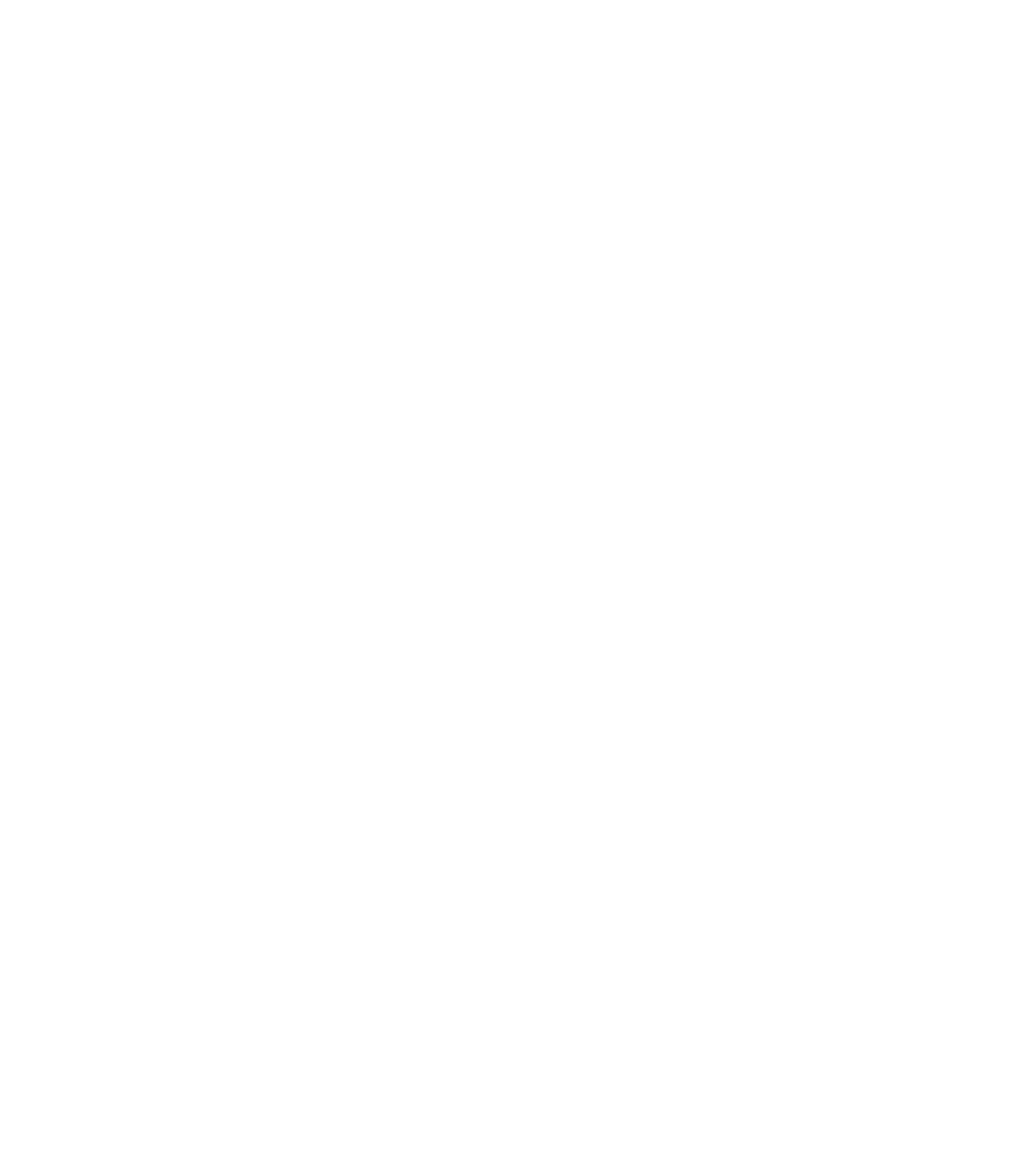
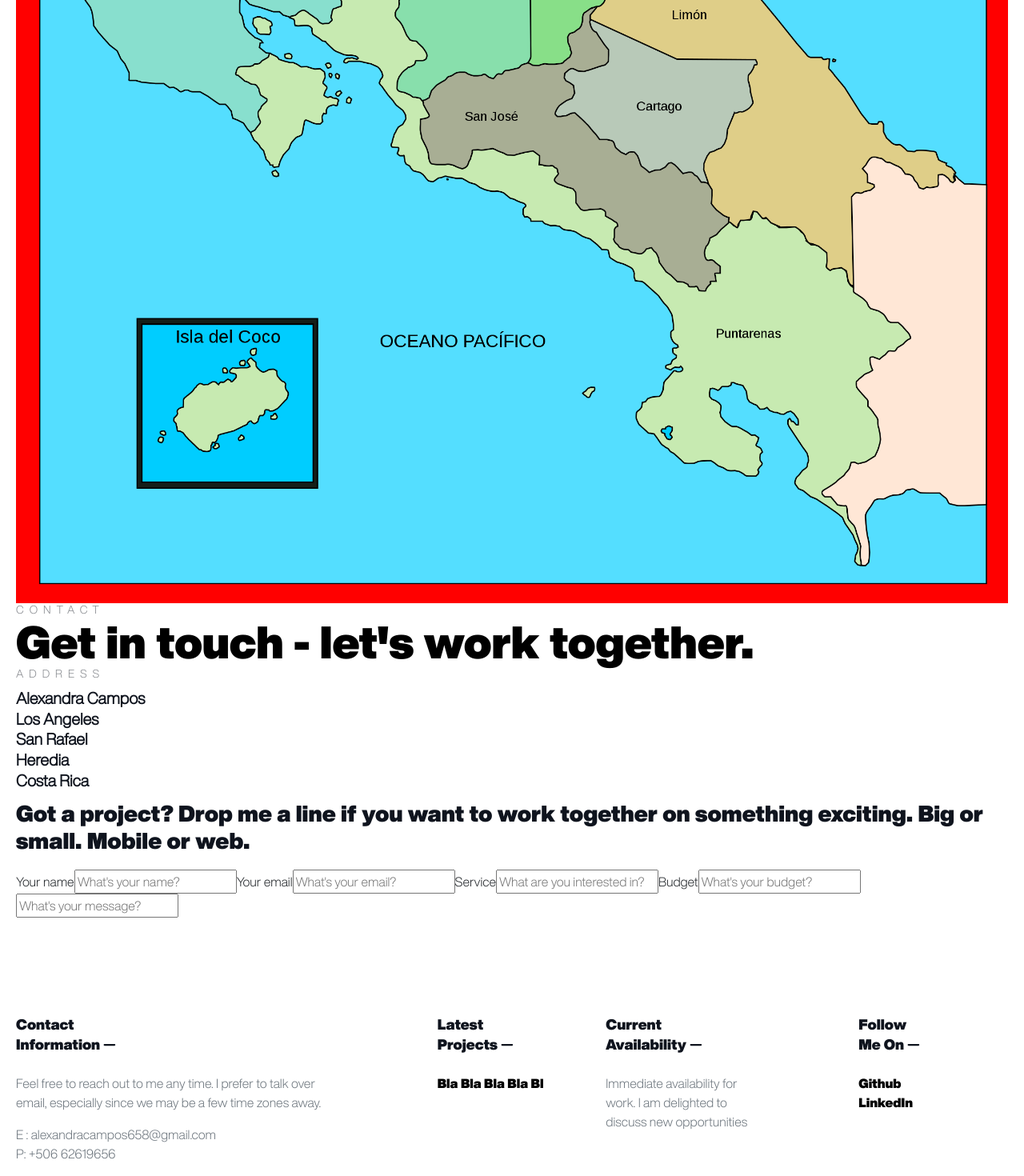
Before and after one commit to lexie70/My-Portfolio, a Next.js app: page /together in a window 1280 px wide. Shown: the part 526-1996 px from the top of the page at 80% size. Before the commit the page ends 800 px from the top, so only its background shows below. Built offline with nearby package versions, Linux system fonts and the light colour scheme.

Commit message:
lets work together view

```diff
--- a/src/app/globals.css
+++ b/src/app/globals.css
@@ -2,6 +2,8 @@
 @import '@fortawesome/fontawesome-svg-core/styles.css';
 @import url("./styles/helvetica_black/style.css");
 @import url("./styles/helvetica_light/style.css");
+
+
 
 body{
   font-family: 'Helvetica Now Display Light', serif;
@@ -27,6 +29,16 @@
   margin-bottom: 20px;
   letter-spacing: normal;
   /* background-color: red; */
+}
+h4{
+  font-weight: 500;
+    color: #0f141e;
+    letter-spacing: normal;
+    font-size: 1.250rem;
+    line-height:1.6rem;
+    padding-top: 1px;
+    padding-bottom: 4px;
+    font-family: "Helvetica Now Display Light",sans-serif;
 }
 a{
   color:#000000;
@@ -177,7 +189,9 @@
   .mainBox-about{
   width: 100%!important;
   /* background-color: pink;    */
+
   }
+
   body{
     margin-left: 10px;
     margin-right: 0px;
@@ -263,3 +277,13 @@
   color:#878a8f;
   border-bottom: none !important;
 }
+
+/* lets work together classes */
+
+.crmap-size{
+  > img{
+    width:100%;
+    height: auto;
+    background-color: red;
+  }
+}
--- a/src/app/page.jsx
+++ b/src/app/page.jsx
@@ -29,7 +29,7 @@
         <h5 className="mb-4">Alexandra Campos</h5>
         <h1 className="col-6">Frontend Developer and web designer</h1>
         <p className="col-6 mt-4">Since 2019 I have been working in various projects, some of them involving big eCommerce companies. Had the opportunity to be part of small teams and developed various responsive websites and SPAs and even had the chance to take part in a SAAS Project</p>
-        <Link href="/projects">view projects</Link><span className="ms-1 me-1"> or </span><Link href="/about">read about me</Link>
+        <Link href="/#portfolio">view projects</Link><span className="ms-1 me-1"> or </span><Link href="/about">read about me</Link>
       </div>
 
   </section>
@@ -38,7 +38,7 @@
 }
 
 function Portfolio(){
-  return <div>
+  return <div id="portfolio">
 
       <h5 className="mb-4">selected projects</h5>
       <h1 className="mb-4">Portfolio</h1>
--- a/src/app/together/page.jsx
+++ b/src/app/together/page.jsx
@@ -1,9 +1,66 @@
 import Link from "next/link"
+import Image from "next/image"
+import MapaCR from "../../../public/img/MapaCR.png"
+// import {faMinus} from '@fortawesome/free-solid-svg-icons';
+
+
 export default function About() {
   return (<>
   <div className="mobile large-screen">
-    aqui mapa de cr
+    <div className="crmap-size">
+      <Image src={MapaCR} alt="Costa Rica's map"/>
+    </div>
+    <div>
+      <h5 className="">contact</h5>
+      <h1>Get in touch - let's work together.</h1>
+      <h5>address</h5>
+      <h4>
+        <b>
+        Alexandra Campos<br/>
+        Los Angeles<br/>
+        San Rafael<br/>
+        Heredia<br/>
+        Costa Rica
+        </b>
+      </h4>
+
+    </div>
+    <SendAMessage/>
   </div>
   </>
   )
 }
+
+function SendAMessage(){
+  return<>
+  <div>
+    <h3>Got a project? Drop me a line if you want to work together on something exciting.
+      Big or small. Mobile or web.
+    </h3>
+    <div>
+      <label>
+        Your name
+      </label>
+      <input placeholder="What's your name?"/>
+      <label>
+        Your email
+      </label>
+      <input placeholder="What's your email?"/>
+      <label>
+        Service
+      </label>
+      <input placeholder="What are you interested in?"/>
+      <label>
+        Budget
+      </label>
+      <input placeholder="What's your budget?"/>
+
+      <input placeholder="What's your message?"/>
+      <div>
+        {/* <FontAwesomeIcon icon={faMinus} /> */}
+      </div>
+
+    </div>
+  </div>
+  </>
+}
```
Also changed, not shown: src/app/about/page.jsx (+0 -7 lines), src/app/projects/page.jsx (deleted, +0 -7 lines), public/img/MapaCR.png (added).
